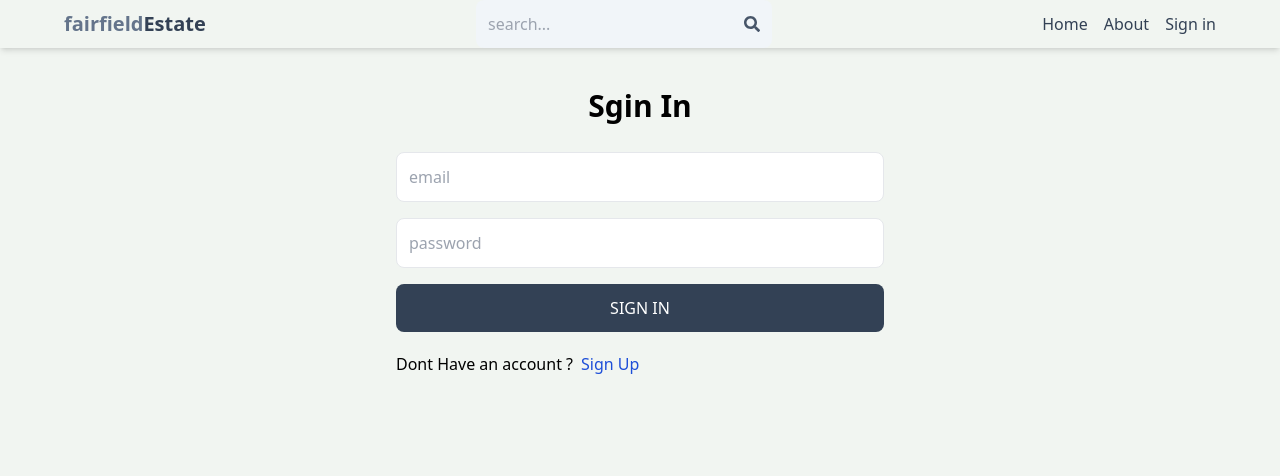
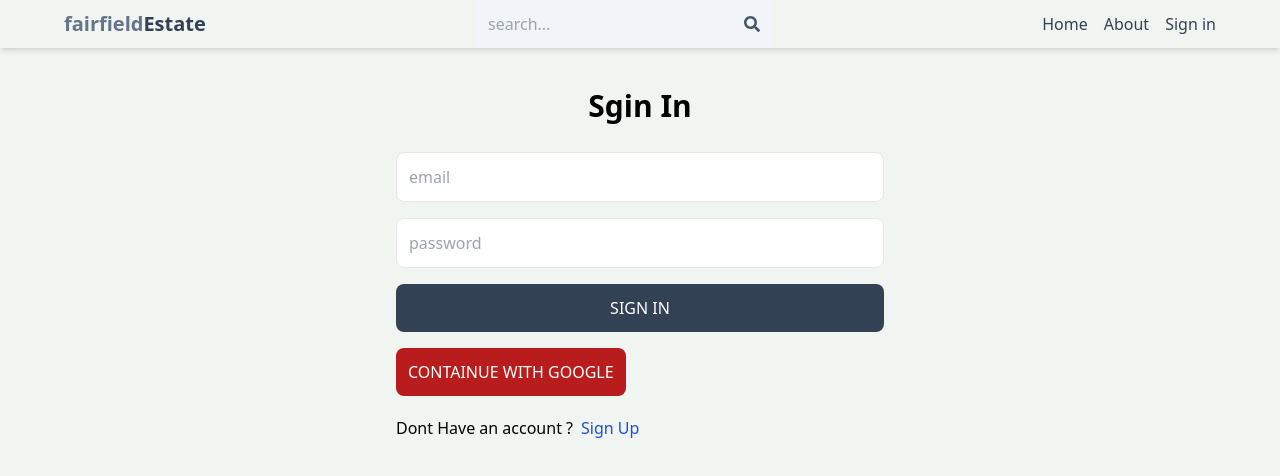
Before and after one commit to devabdallahragheb/miu-wap-client, a React (Create React App) app: page /sign-in in a window 1280 px wide. Shown: the top 476 px of the page. Built offline with nearby package versions, Linux system fonts and the light colour scheme.

Commit message:
add google auth

```diff
--- a/package.json
+++ b/package.json
@@ -8,6 +8,8 @@
     "@testing-library/jest-dom": "^5.17.0",
     "@testing-library/react": "^13.4.0",
     "@testing-library/user-event": "^13.5.0",
+    "dotenv": "^16.4.5",
+    "firebase": "^10.12.5",
     "react": "^18.3.1",
     "react-dom": "^18.3.1",
     "react-icons": "^5.2.1",
--- /dev/null
+++ b/src/components/QAuth.js
@@ -0,0 +1,49 @@
+import React from "react";
+import { getAuth, GoogleAuthProvider, signInWithPopup } from "firebase/auth";
+import { app } from "../firebase";
+import { useDispatch } from "react-redux";
+import {
+  signInStart,
+  signInSuccess,
+  signInFailure,
+} from "../redux/user/userSlice";
+export default function QAuth() {
+  const dispatch = useDispatch();
+  const handleGoogleClick = async () => {
+    try {
+      const provider = new GoogleAuthProvider();
+      const auth = getAuth(app);
+      const result = await signInWithPopup(auth, provider);
+
+      console.log(result);
+      const res = await fetch("/api/auth/google", {
+        method: "POST",
+        headers: {
+          "Content-Type": "application/json",
+        },
+        body: JSON.stringify({
+          name: result.user.displayName,
+          photo: result.user.photoURL,
+          email: result.user.email,
+        }),
+      });
+
+      const data = await res.json();
+      dispatch(signInSuccess(data));
+      console.log(data);
+    } catch (error) {
+      console.log(error);
+    }
+  };
+  return (
+    <div>
+      <button
+        onClick={handleGoogleClick}
+        className="bg-red-700 text-white p-3 rounded-lg uppercase hover:opacity-95"
+      >
+        {" "}
+        Containue With Google
+      </button>
+    </div>
+  );
+}
--- /dev/null
+++ b/src/firebase.js
@@ -0,0 +1,22 @@
+// Import the functions you need from the SDKs you need
+import { initializeApp } from "firebase/app";
+import { getAnalytics } from "firebase/analytics";
+
+// TODO: Add SDKs for Firebase products that you want to use
+// https://firebase.google.com/docs/web/setup#available-libraries
+
+// Your web app's Firebase configuration
+// For Firebase JS SDK v7.20.0 and later, measurementId is optional
+const firebaseConfig = {
+  apiKey: "AIzaSyBqpXbdWAOi323ORWoJm7OQ2YDI3i3rRGo",
+  authDomain: "mern-estate-c0ceb.firebaseapp.com",
+  projectId: "mern-estate-c0ceb",
+  storageBucket: "mern-estate-c0ceb.appspot.com",
+  messagingSenderId: "565630542250",
+  appId: "1:565630542250:web:61607e2ef94327a14bcbd3",
+  measurementId: "G-XWS6W04L3V",
+};
+
+// Initialize Firebase
+export const app = initializeApp(firebaseConfig);
+const analytics = getAnalytics(app);
--- a/src/pages/Signin.js
+++ b/src/pages/Signin.js
@@ -6,6 +6,7 @@
   signInSuccess,
   signInFailure,
 } from "../redux/user/userSlice";
+import QAuth from "../components/QAuth";
 export default function Signin() {
   const [formData, setFormData] = useState({});
   const { loading, error } = useSelector((state) => state.user);
@@ -67,6 +68,7 @@
         >
           {loading ? "Loading..." : "Sign In"}
         </button>
+        <QAuth></QAuth>
       </form>
       <div className="flex gap-2 mt-5">
         <p> Dont Have an account ?</p>
```
Also changed, not shown: 2 other files (tests, documents, lock files or other folders).
